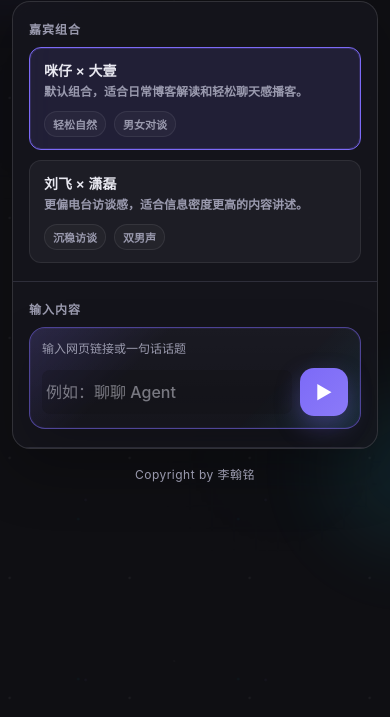
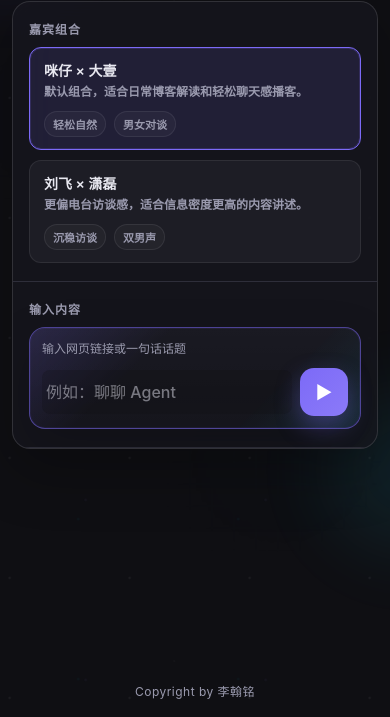
Before and after one commit to CarlosLiOxO/AI-boardcast, a website: page public/index.html in a window 390 px wide. Shown: the part 127-844 px from the top of the page. Drawn offline with Linux system fonts and the light colour scheme.

Commit message:
Optimize mobile footer layout

```diff
--- a/public/index.html
+++ b/public/index.html
@@ -674,7 +674,8 @@
 
     @media (max-width: 640px) {
       body {
-        padding: 20px 12px 40px;
+        min-height: 100dvh;
+        padding: 20px 12px calc(16px + env(safe-area-inset-bottom, 0px));
       }
       body::before {
         top: -120px;
@@ -708,7 +709,8 @@
         border-radius: 18px;
       }
       .page-footer {
-        margin-top: 16px;
+        margin-top: auto;
+        padding-top: 12px;
         font-size: 12px;
       }
       .card-section,
```
